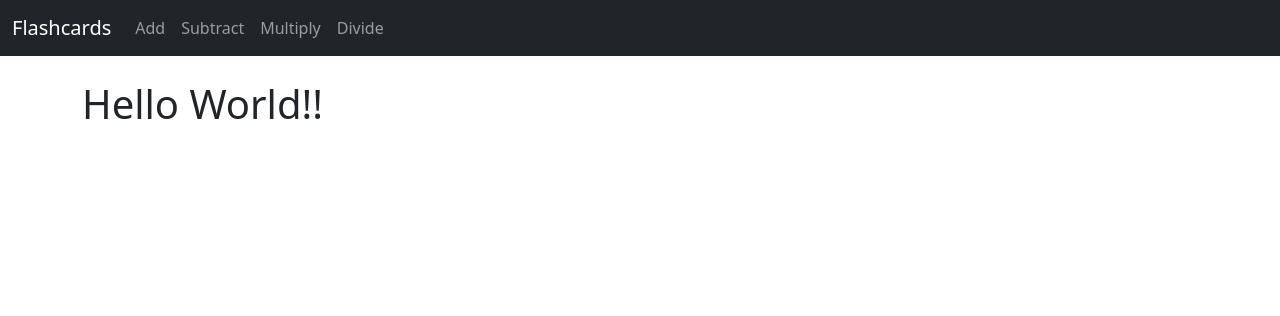
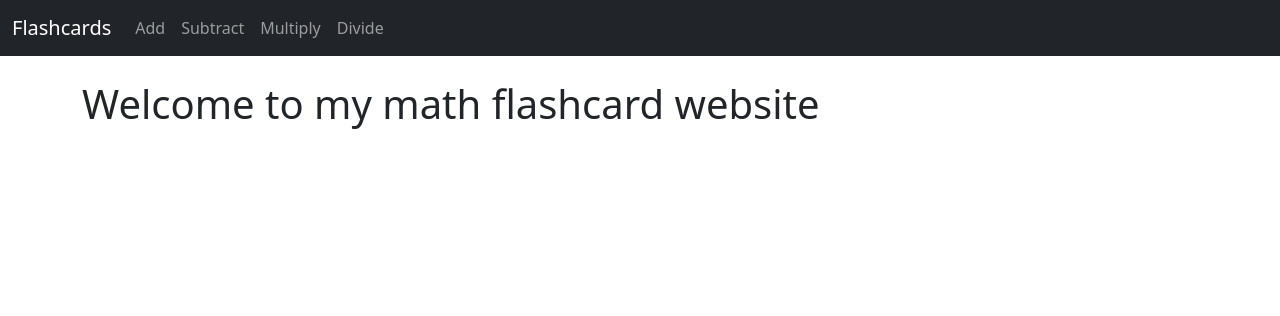
Before and after one commit to AshaBhat12/django-math-flashcards, a Django app: page / in a window 1280 px wide. Shown: the top 316 px of the page. Run offline with Django 4.2, Linux system fonts and the light colour scheme.

Commit message:
tweaked home page

```diff
--- a/website/templates/home.html
+++ b/website/templates/home.html
@@ -1,4 +1,4 @@
 {%extends 'base.html' %}
 {% block 'content' %}
-<h1>Hello World!!</h1>
+<h1>Welcome to my math flashcard website</h1>
 {% endblock %}
```
